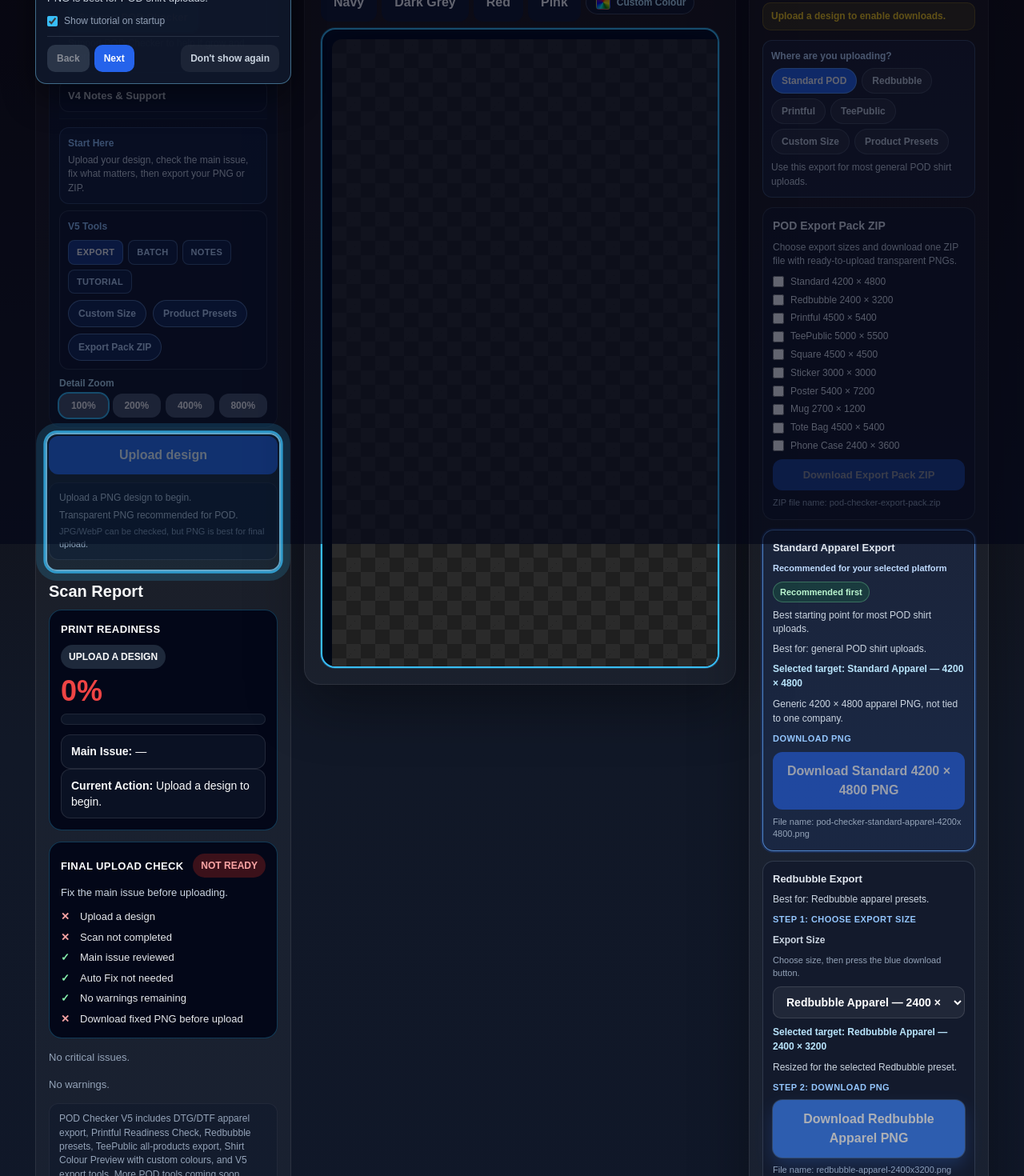
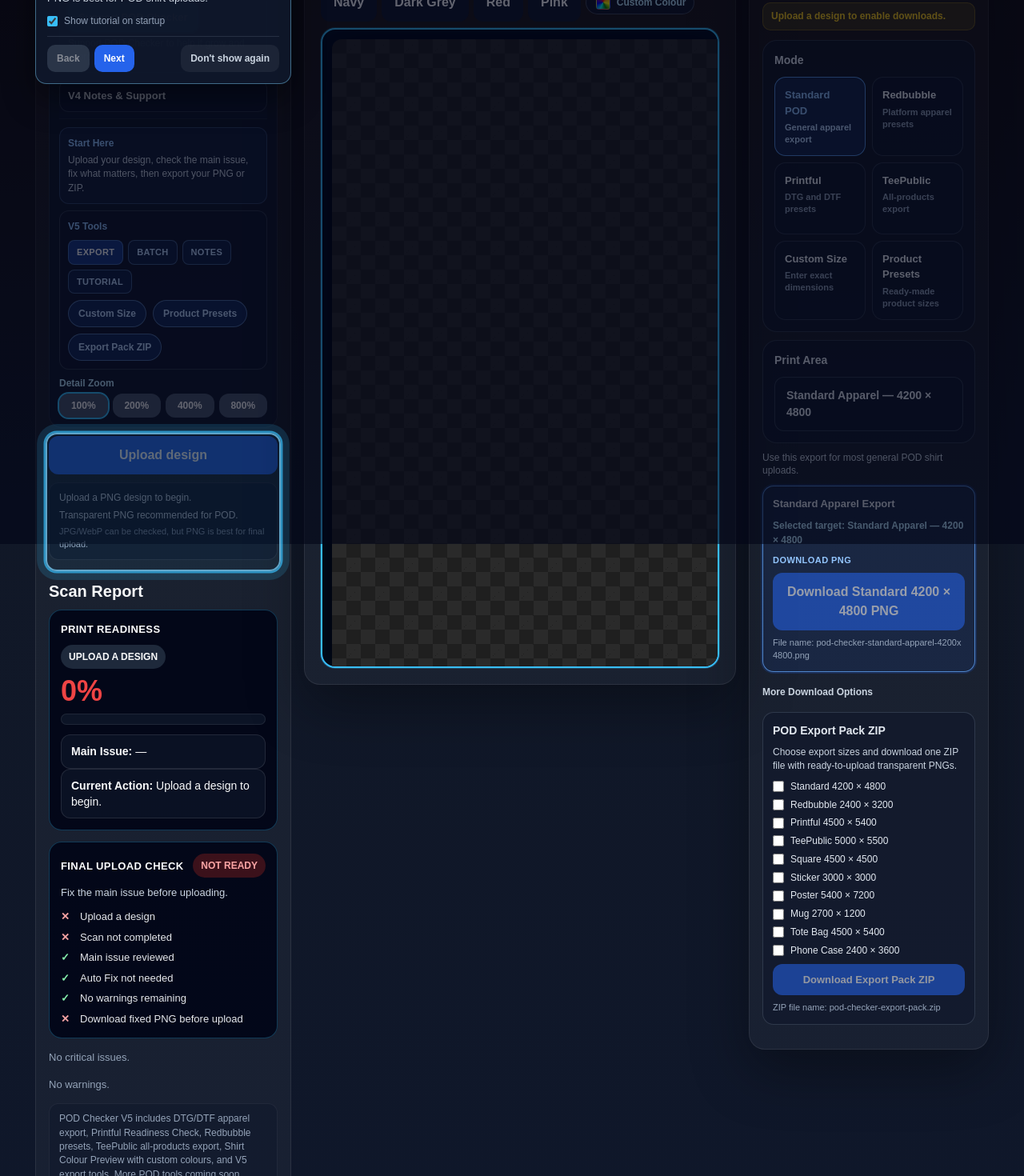
Before and after one commit to noobmacker-creator/pod-design-checker, a Next.js app: page / in a window 1280 px wide. Shown: the part 120-1590 px from the top of the page at 80% size. Built offline with nearby package versions, Linux system fonts and the light colour scheme.

Commit message:
Add paid-style mode and print area layout

```diff
--- a/app/components/IssueBucketsPanel.tsx
+++ b/app/components/IssueBucketsPanel.tsx
@@ -418,6 +418,43 @@ export default function IssueBucketsPanel({
     letterSpacing: '0.04em',
   };
 
+  const selectStyle: React.CSSProperties = {
+    width: '100%',
+    padding: '11px 12px',
+    borderRadius: 10,
+    border: '1px solid rgba(255,255,255,0.12)',
+    background: 'rgba(255,255,255,0.06)',
+    color: '#fff',
+    fontSize: 14,
+    fontWeight: 600,
+    outline: 'none',
+    boxSizing: 'border-box',
+  };
+
+  const printAreaSelectStyle: React.CSSProperties = {
+    width: '100%',
+    padding: '12px 14px',
+    borderRadius: 12,
+    border: '1px solid rgba(148, 163, 184, 0.25)',
+    background: 'rgba(15, 23, 42, 0.75)',
+    color: '#fff',
+    fontSize: 14,
+    fontWeight: 700,
+    outline: 'none',
+    boxSizing: 'border-box',
+  };
+
+  const fixedSelectDisplayStyle: React.CSSProperties = {
+    ...printAreaSelectStyle,
+    color: '#e2e8f0',
+    cursor: 'default',
+  };
+
+  type ExportBoxOptions = {
+    hidePresetSelector?: boolean;
+    compact?: boolean;
+  };
+
   type UploadTarget = 'standard' | 'redbubble' | 'printful' | 'teepublic' | 'custom' | 'presets';
 
   const uploadTargetOptions: { id: UploadTarget; label: string }[] = [
@@ -437,6 +474,49 @@ export default function IssueBucketsPanel({
     custom: 'Enter a custom width and height for mugs, stickers, posters, and other POD products.',
     presets: 'Choose a quick generic POD export size for common product shapes.',
   };
+
+  const modeCards: { id: UploadTarget; title: string; description: string }[] = [
+    { id: 'standard', title: 'Standard POD', description: 'General apparel export' },
+    { id: 'redbubble', title: 'Redbubble', description: 'Platform apparel presets' },
+    { id: 'printful', title: 'Printful', description: 'DTG and DTF presets' },
+    { id: 'teepublic', title: 'TeePublic', description: 'All-products export' },
+    { id: 'custom', title: 'Custom Size', description: 'Enter exact dimensions' },
+    { id: 'presets', title: 'Product Presets', description: 'Ready-made product sizes' },
+  ];
+
+  const modeSectionStyle: React.CSSProperties = {
+    borderRadius: 18,
+    padding: 14,
+    background: 'rgba(15, 23, 42, 0.65)',
+    border: '1px solid rgba(148, 163, 184, 0.22)',
+    display: 'grid',
+    gap: 10,
+  };
+
+  const printAreaSectionStyle: React.CSSProperties = {
+    borderRadius: 18,
+    padding: 14,
+    background: 'rgba(15, 23, 42, 0.65)',
+    border: '1px solid rgba(148, 163, 184, 0.22)',
+    display: 'grid',
+    gap: 10,
+  };
+
+  const getModeCardStyle = (selected: boolean): React.CSSProperties => ({
+    borderRadius: 14,
+    padding: 12,
+    minHeight: 90,
+    textAlign: 'left',
+    width: '100%',
+    border: selected
+      ? '1px solid rgba(96, 165, 250, 0.85)'
+      : '1px solid rgba(148, 163, 184, 0.22)',
+    background: selected ? 'rgba(37, 99, 235, 0.18)' : 'rgba(15, 23, 42, 0.75)',
+    cursor: 'pointer',
+    display: 'grid',
+    gap: 4,
+    alignContent: 'start',
+  });
 
   const baseBoxStyle: React.CSSProperties = {
     border: '1px solid rgba(148, 163, 184, 0.22)',
@@ -467,14 +547,16 @@ export default function IssueBucketsPanel({
     color: '#bfdbfe',
   };
 
-  const renderStandardExportBox = () => (
+  const renderStandardExportBox = (opts?: ExportBoxOptions) => (
     <div key="standard" style={getBoxStyle('standard')}>
       <div style={{ fontSize: 13, color: '#e2e8f0', fontWeight: 800 }}>
         Standard Apparel Export
       </div>
-      {uploadTarget === 'standard' && (
+      {uploadTarget === 'standard' && !opts?.compact && (
         <div style={recommendedLineStyle}>Recommended for your selected platform</div>
       )}
+      {!opts?.compact && (
+        <>
           <div>
             <span
               style={{
@@ -492,16 +574,12 @@ export default function IssueBucketsPanel({
             </span>
           </div>
           <div style={{ fontSize: 12, color: '#cbd5e1', lineHeight: 1.4 }}>
-        Best starting point for most POD shirt uploads.
-      </div>
-      <div style={{ fontSize: 12, color: '#cbd5e1', lineHeight: 1.4 }}>
             Best for: general POD shirt uploads.
           </div>
+        </>
+      )}
       <div style={{ fontSize: 12, color: '#bae6fd', fontWeight: 800 }}>
         {standardTargetLine}
-      </div>
-      <div style={{ fontSize: 12, color: '#cbd5e1' }}>
-        Generic 4200 × 4800 apparel PNG, not tied to one company.
       </div>
       <div style={stepLabelStyle}>Download PNG</div>
       <button
@@ -529,42 +607,29 @@ export default function IssueBucketsPanel({
     </div>
   );
 
-  const renderRedbubbleExportBox = () => (
+  const renderRedbubbleExportBox = (opts?: ExportBoxOptions) => (
     <div key="redbubble" style={getBoxStyle('redbubble')}>
       <div style={{ fontSize: 13, color: '#e2e8f0', fontWeight: 800 }}>
         Redbubble Export
       </div>
-      {uploadTarget === 'redbubble' && (
+      {uploadTarget === 'redbubble' && !opts?.compact && (
         <div style={recommendedLineStyle}>Recommended for your selected platform</div>
       )}
+      {!opts?.compact && (
         <div style={{ fontSize: 12, color: '#cbd5e1', lineHeight: 1.4 }}>
           Best for: Redbubble apparel presets.
         </div>
+      )}
+      {!opts?.hidePresetSelector && (
+        <>
           <div style={stepLabelStyle}>Step 1: Choose export size</div>
-      <div style={{ fontSize: 12, color: '#cbd5e1', fontWeight: 800 }}>
-        Export Size
-      </div>
-      <div style={{ fontSize: 11, color: '#94a3b8' }}>
-        Choose size, then press the blue download button.
-      </div>
           <select
             value={selectedRedbubblePreset}
             onChange={(e) => {
               setSelectedRedbubblePreset(e.target.value as RedbubblePresetId);
               setActivePresetSystem('redbubble');
             }}
-        style={{
-          width: '100%',
-          padding: '10px 12px',
-          borderRadius: 10,
-          border: '1px solid rgba(255,255,255,0.12)',
-          background: 'rgba(255,255,255,0.06)',
-          color: '#fff',
-          fontSize: 14,
-          fontWeight: 600,
-          outline: 'none',
-          boxSizing: 'border-box',
-        }}
+            style={printAreaSelectStyle}
           >
             {redbubblePresets.map((preset) => (
               <option key={preset.id} value={preset.id}>
@@ -572,13 +637,14 @@ export default function IssueBucketsPanel({
               </option>
             ))}
           </select>
+        </>
+      )}
       <div style={{ fontSize: 12, color: '#bae6fd', fontWeight: 800 }}>
         {redbubbleTargetLine}
       </div>
-      <div style={{ fontSize: 12, color: '#cbd5e1' }}>
-        Resized for the selected Redbubble preset.
+      <div style={stepLabelStyle}>
+        {opts?.hidePresetSelector ? 'Download PNG' : 'Step 2: Download PNG'}
       </div>
-      <div style={stepLabelStyle}>Step 2: Download PNG</div>
       <button
         onClick={() => {
           if (!img) return;
@@ -668,43 +734,30 @@ export default function IssueBucketsPanel({
     );
   };
 
-  const renderPrintfulExportBox = () => (
+  const renderPrintfulExportBox = (opts?: ExportBoxOptions) => (
     <div key="printful" style={getBoxStyle('printful')}>
       <div style={{ fontSize: 13, color: '#e2e8f0', fontWeight: 800 }}>
         Printful Export
       </div>
-      {uploadTarget === 'printful' && (
+      {uploadTarget === 'printful' && !opts?.compact && (
         <div style={recommendedLineStyle}>Recommended for your selected platform</div>
       )}
+      {!opts?.compact && (
         <div style={{ fontSize: 12, color: '#cbd5e1', lineHeight: 1.4 }}>
           Best for: Printful DTG/DTF apparel.
         </div>
+      )}
       {uploadTarget === 'printful' && renderPrintfulPreflightCard()}
+      {!opts?.hidePresetSelector && (
+        <>
           <div style={stepLabelStyle}>Step 1: Choose export size</div>
-      <div style={{ fontSize: 12, color: '#cbd5e1', fontWeight: 800 }}>
-        Export Size
-      </div>
-      <div style={{ fontSize: 11, color: '#94a3b8' }}>
-        Choose size, then press the blue download button.
-      </div>
           <select
             value={selectedPrintfulPreset}
             onChange={(e) => {
               setSelectedPrintfulPreset(e.target.value as PrintfulPresetId);
               setActivePresetSystem('printful');
             }}
-        style={{
-          width: '100%',
-          padding: '10px 12px',
-          borderRadius: 10,
-          border: '1px solid rgba(255,255,255,0.12)',
-          background: 'rgba(255,255,255,0.06)',
-          color: '#fff',
-          fontSize: 14,
-          fontWeight: 600,
-          outline: 'none',
-          boxSizing: 'border-box',
-        }}
+            style={selectStyle}
           >
             {printfulPresets.map((preset) => (
               <option key={preset.id} value={preset.id}>
@@ -712,13 +765,14 @@ export default function IssueBucketsPanel({
               </option>
             ))}
           </select>
+        </>
+      )}
       <div style={{ fontSize: 12, color: '#bae6fd', fontWeight: 800 }}>
         {printfulTargetLine}
       </div>
-      <div style={{ fontSize: 12, color: '#cbd5e1' }}>
-        Resized for the selected Printful preset.
+      <div style={stepLabelStyle}>
+        {opts?.hidePresetSelector ? 'Download PNG' : 'Step 2: Download PNG'}
       </div>
-      <div style={stepLabelStyle}>Step 2: Download PNG</div>
       <button
         onClick={() => {
           if (!img) return;
@@ -743,22 +797,21 @@ export default function IssueBucketsPanel({
     </div>
   );
 
-  const renderTeePublicExportBox = () => (
+  const renderTeePublicExportBox = (opts?: ExportBoxOptions) => (
     <div key="teepublic" style={getBoxStyle('teepublic')}>
       <div style={{ fontSize: 13, color: '#e2e8f0', fontWeight: 800 }}>
         TeePublic Export
       </div>
-      {uploadTarget === 'teepublic' && (
+      {uploadTarget === 'teepublic' && !opts?.compact && (
         <div style={recommendedLineStyle}>Recommended for your selected platform</div>
       )}
+      {!opts?.compact && (
         <div style={{ fontSize: 12, color: '#cbd5e1', lineHeight: 1.4 }}>
           Best for: TeePublic all-products upload.
         </div>
+      )}
       <div style={{ fontSize: 12, color: '#bae6fd', fontWeight: 800 }}>
         {teePublicTargetLine}
-      </div>
-      <div style={{ fontSize: 12, color: '#cbd5e1' }}>
-        Resized for TeePublic all-products export.
       </div>
       <div style={stepLabelStyle}>Download PNG</div>
       <button
@@ -954,7 +1007,7 @@ export default function IssueBucketsPanel({
     V5_PRODUCT_PRESETS[0];
   const selectedProductPresetFileName = `pod-checker-${toSafeSlug(selectedProductPreset.name)}-${selectedProductPreset.width}x${selectedProductPreset.height}.png`;
 
-  const renderProductPresetsPanel = () => (
+  const renderProductPresetsPanel = (opts?: ExportBoxOptions) => (
     <div
       id="product-presets-export"
       ref={productPresetsRef}
@@ -963,31 +1016,18 @@ export default function IssueBucketsPanel({
       <div style={{ fontSize: 14, color: '#e2e8f0', fontWeight: 800 }}>
         V5 Product Export Presets
       </div>
-      {uploadTarget === 'presets' && (
+      {uploadTarget === 'presets' && !opts?.compact && (
         <div style={recommendedLineStyle}>Recommended for your selected platform</div>
       )}
+      {!opts?.compact && (
+        <>
           <div style={{ fontSize: 12, color: '#cbd5e1', lineHeight: 1.4 }}>
-        Choose a quick generic POD export size for common product shapes. These are generic POD
-        presets — not official platform sizes.
-      </div>
-      <div style={{ fontSize: 12, color: '#cbd5e1', fontWeight: 800 }}>
-        Choose a generic POD preset:
+            Generic POD presets — not official platform sizes.
           </div>
           <select
             value={selectedProductPresetId}
             onChange={(e) => setSelectedProductPresetId(e.target.value)}
-        style={{
-          width: '100%',
-          padding: '10px 12px',
-          borderRadius: 10,
-          border: '1px solid rgba(255,255,255,0.12)',
-          background: 'rgba(255,255,255,0.06)',
-          color: '#fff',
-          fontSize: 14,
-          fontWeight: 600,
-          outline: 'none',
-          boxSizing: 'border-box',
-        }}
+            style={selectStyle}
           >
             {V5_PRODUCT_PRESETS.map((preset) => (
               <option key={preset.id} value={preset.id}>
@@ -995,6 +1035,8 @@ export default function IssueBucketsPanel({
               </option>
             ))}
           </select>
+        </>
+      )}
       <div style={{ fontSize: 11, color: '#94a3b8', lineHeight: 1.4 }}>{selectedProductPreset.note}</div>
       <div style={{ fontSize: 12, color: '#bae6fd', fontWeight: 800 }}>
         Target: {selectedProductPreset.width} × {selectedProductPreset.height} px
@@ -1018,19 +1060,7 @@ export default function IssueBucketsPanel({
     </div>
   );
 
-  const renderCustomSizeExportBox = () => (
-    <div
-      id="custom-size-export"
-      ref={customSizeRef}
-      style={getExtraPanelStyle('custom')}
-    >
-      <div style={{ fontSize: 13, color: '#e2e8f0', fontWeight: 800 }}>Custom Size Export</div>
-      {uploadTarget === 'custom' && (
-        <div style={recommendedLineStyle}>Recommended for your selected platform</div>
-      )}
-      <div style={{ fontSize: 12, color: '#cbd5e1', lineHeight: 1.4 }}>
-        Choose a custom PNG size for mugs, stickers, posters, square designs, and other POD products.
-      </div>
+  const renderCustomSizeInputs = () => (
     <div style={{ display: 'grid', gridTemplateColumns: '1fr 1fr', gap: 8 }}>
       <label style={{ display: 'grid', gap: 4 }}>
         <span style={{ fontSize: 11, fontWeight: 800, color: '#93c5fd' }}>Width</span>
@@ -1085,6 +1115,19 @@ export default function IssueBucketsPanel({
         />
       </label>
     </div>
+  );
+
+  const renderCustomSizeExportBox = (opts?: ExportBoxOptions) => (
+    <div
+      id="custom-size-export"
+      ref={customSizeRef}
+      style={getExtraPanelStyle('custom')}
+    >
+      <div style={{ fontSize: 13, color: '#e2e8f0', fontWeight: 800 }}>Custom Size Export</div>
+      {uploadTarget === 'custom' && !opts?.compact && (
+        <div style={recommendedLineStyle}>Recommended for your selected platform</div>
+      )}
+      {!opts?.compact && renderCustomSizeInputs()}
       {customSizeParsed.valid && (
         <div style={{ fontSize: 12, color: '#bae6fd', fontWeight: 800 }}>
           Target: {customSizeParsed.width} × {customSizeParsed.height} px
@@ -1116,12 +1159,86 @@ export default function IssueBucketsPanel({
 
   const exportBoxRenderers: Record<
     Exclude<UploadTarget, 'custom' | 'presets'>,
-    () => React.JSX.Element
+    (opts?: ExportBoxOptions) => React.JSX.Element
   > = {
     standard: renderStandardExportBox,
     redbubble: renderRedbubbleExportBox,
     printful: renderPrintfulExportBox,
     teepublic: renderTeePublicExportBox,
+  };
+
+  const renderProductExportSizeSelector = () => {
+    switch (uploadTarget) {
+      case 'standard':
+        return (
+          <div style={fixedSelectDisplayStyle}>
+            Standard Apparel — {STANDARD_EXPORT_W} × {STANDARD_EXPORT_H}
+          </div>
+        );
+      case 'redbubble':
+        return (
+          <select
+            value={selectedRedbubblePreset}
+            onChange={(e) => {
+              setSelectedRedbubblePreset(e.target.value as RedbubblePresetId);
+              setActivePresetSystem('redbubble');
+            }}
+            style={printAreaSelectStyle}
+          >
+            {redbubblePresets.map((preset) => (
+              <option key={preset.id} value={preset.id}>
+                {preset.label} — {preset.width} × {preset.height}
+              </option>
+            ))}
+          </select>
+        );
+      case 'printful':
+        return (
+          <select
+            value={selectedPrintfulPreset}
+            onChange={(e) => {
+              setSelectedPrintfulPreset(e.target.value as PrintfulPresetId);
+              setActivePresetSystem('printful');
+            }}
+            style={printAreaSelectStyle}
+          >
+            {printfulPresets.map((preset) => (
+              <option key={preset.id} value={preset.id}>
+                {preset.label} — {preset.width} × {preset.height}
+              </option>
+            ))}
+          </select>
+        );
+      case 'teepublic':
+        return (
+          <div style={fixedSelectDisplayStyle}>
+            TeePublic All Products — {TEEPUBLIC_EXPORT_W} × {TEEPUBLIC_EXPORT_H}
+          </div>
+        );
+      case 'custom':
+        return renderCustomSizeInputs();
+      case 'presets':
+        return (
+          <select
+            value={selectedProductPresetId}
+            onChange={(e) => setSelectedProductPresetId(e.target.value)}
+            style={printAreaSelectStyle}
+          >
+            {V5_PRODUCT_PRESETS.map((preset) => (
+              <option key={preset.id} value={preset.id}>
+                {preset.name} — {preset.width} × {preset.height}
+              </option>
+            ))}
+          </select>
+        );
+      default:
+        return null;
+    }
+  };
+
+  const selectedExportBoxOptions: ExportBoxOptions = {
+    hidePresetSelector: uploadTarget === 'redbubble' || uploadTarget === 'printful',
+    compact: true,
   };
 
   const platformExportTargets: Exclude<UploadTarget, 'custom' | 'presets'>[] = [
@@ -1131,13 +1248,17 @@ export default function IssueBucketsPanel({
     'teepublic',
   ];
 
-  const orderedPlatformTargets: Exclude<UploadTarget, 'custom' | 'presets'>[] =
-    uploadTarget === 'custom' || uploadTarget === 'presets'
-      ? platformExportTargets
-      : [
-          uploadTarget,
-          ...platformExportTargets.filter((id) => id !== uploadTarget),
-        ];
+  const isPlatformTarget = (
+    target: UploadTarget
+  ): target is Exclude<UploadTarget, 'custom' | 'presets'> =>
+    target === 'standard' ||
+    target === 'redbubble' ||
+    target === 'printful' ||
+    target === 'teepublic';
+
+  const moreDownloadTargets = platformExportTargets.filter(
+    (id) => !isPlatformTarget(uploadTarget) || id !== uploadTarget
+  );
 
   return (
     <div
@@ -1177,60 +1298,86 @@ export default function IssueBucketsPanel({
           ? 'Ready to export. Choose a size, then press the blue download button.'
           : 'Upload a design to enable downloads.'}
       </div>
+      <div style={{ marginBottom: 10, display: 'grid', gap: 10 }}>
+        <div style={modeSectionStyle}>
+          <div style={{ fontSize: 14, fontWeight: 800, color: '#e2e8f0' }}>Mode</div>
+          <div style={{ display: 'grid', gridTemplateColumns: '1fr 1fr', gap: 8 }}>
+            {modeCards.map((mode) => {
+              const selected = uploadTarget === mode.id;
+              return (
+                <button
+                  key={mode.id}
+                  type="button"
+                  onClick={() => setUploadTarget(mode.id)}
+                  style={getModeCardStyle(selected)}
+                >
                   <div
                     style={{
-          marginBottom: 12,
-          padding: 10,
-          borderRadius: 12,
-          background: 'rgba(37, 99, 235, 0.10)',
-          border: '1px solid rgba(147, 197, 253, 0.25)',
+                      fontSize: 13,
+                      fontWeight: 800,
+                      color: selected ? '#93c5fd' : '#f1f5f9',
                     }}
                   >
-        <div style={{ fontWeight: 800, color: '#bfdbfe', fontSize: 12, marginBottom: 6 }}>
-          Where are you uploading?
+                    {mode.title}
                   </div>
-        <div style={{ display: 'flex', flexWrap: 'wrap', gap: 6 }}>
-          {uploadTargetOptions.map((option) => {
-            const isSelected = uploadTarget === option.id;
-            return (
-              <button
-                key={option.id}
-                onClick={() => setUploadTarget(option.id)}
+                  <div
                     style={{
-                  fontSize: 12,
-                  fontWeight: 800,
-                  borderRadius: 999,
-                  padding: '6px 12px',
-                  cursor: 'pointer',
-                  color: isSelected ? '#ffffff' : '#cbd5e1',
-                  background: isSelected ? '#2563eb' : 'rgba(255,255,255,0.06)',
-                  border: isSelected
-                    ? '1px solid rgba(96, 165, 250, 0.75)'
-                    : '1px solid rgba(148, 163, 184, 0.25)',
+                      fontSize: 11,
+                      color: selected ? '#bfdbfe' : '#94a3b8',
+                      lineHeight: 1.35,
                     }}
                   >
-                {option.label}
+                    {mode.description}
+                  </div>
                 </button>
               );
             })}
           </div>
-        <div
-          style={{
-            marginTop: 8,
-            fontSize: 12,
-            color: '#cbd5e1',
-            lineHeight: 1.45,
-          }}
-        >
+        </div>
+
+        <div style={printAreaSectionStyle}>
+          <div style={{ fontSize: 14, fontWeight: 800, color: '#e2e8f0' }}>Print Area</div>
+          {renderProductExportSizeSelector()}
+          {uploadTarget === 'custom' && customSizeError && (
+            <div style={{ fontSize: 12, color: '#fbbf24', lineHeight: 1.4 }}>{customSizeError}</div>
+          )}
+          {uploadTarget === 'presets' && (
+            <div style={{ fontSize: 11, color: '#94a3b8', lineHeight: 1.4 }}>
+              {selectedProductPreset.note}
+            </div>
+          )}
+        </div>
+
+        <div style={{ fontSize: 12, color: '#cbd5e1', lineHeight: 1.4 }}>
           {uploadTargetHelper[uploadTarget]}
         </div>
       </div>
 
-      <div style={{ marginBottom: 14, display: 'grid', gap: 12 }} data-tour="download">
-        {uploadTarget === 'presets' && renderProductPresetsPanel()}
-        {uploadTarget === 'custom' && renderCustomSizeExportBox()}
+      <div style={{ marginBottom: 14, display: 'grid', gap: 10 }} data-tour="download">
+        {uploadTarget === 'presets' && renderProductPresetsPanel(selectedExportBoxOptions)}
+        {uploadTarget === 'custom' && renderCustomSizeExportBox(selectedExportBoxOptions)}
+        {isPlatformTarget(uploadTarget) &&
+          exportBoxRenderers[uploadTarget](selectedExportBoxOptions)}
+        {moreDownloadTargets.length > 0 && (
+          <details>
+            <summary
+              style={{
+                cursor: 'pointer',
+                fontSize: 12,
+                fontWeight: 800,
+                color: '#cbd5e1',
+                padding: '6px 0',
+                listStyle: 'none',
+              }}
+            >
+              More Download Options
+            </summary>
+            <div style={{ display: 'grid', gap: 10, marginTop: 8 }}>
+              {moreDownloadTargets.map((target) => exportBoxRenderers[target]())}
+            </div>
+          </details>
+        )}
         {renderExportPackZipPanel()}
-        {orderedPlatformTargets.map((target) => exportBoxRenderers[target]())}
       </div>
 
     </div>
```
Lines whose indentation alone changed are shown as unchanged.
